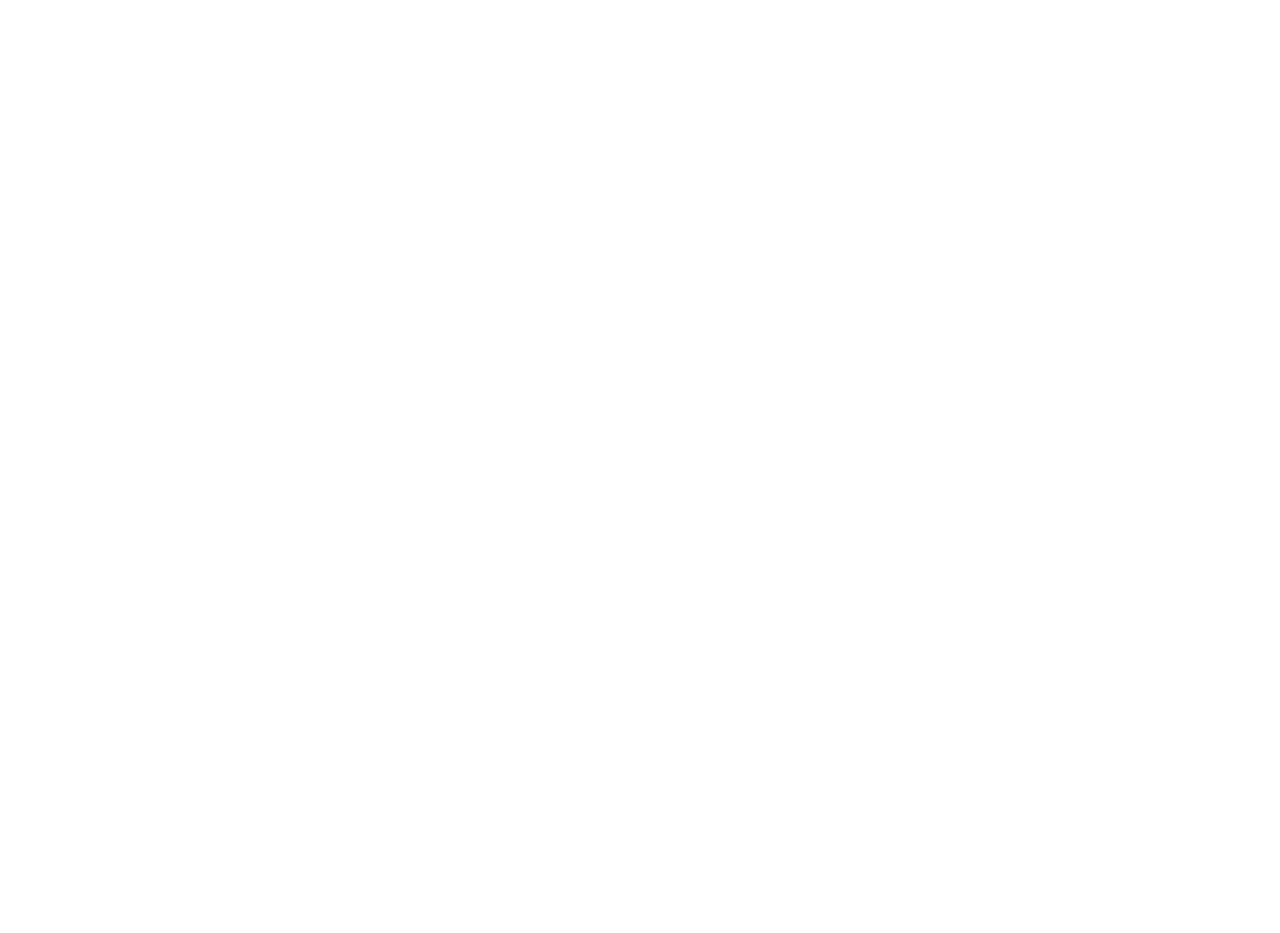
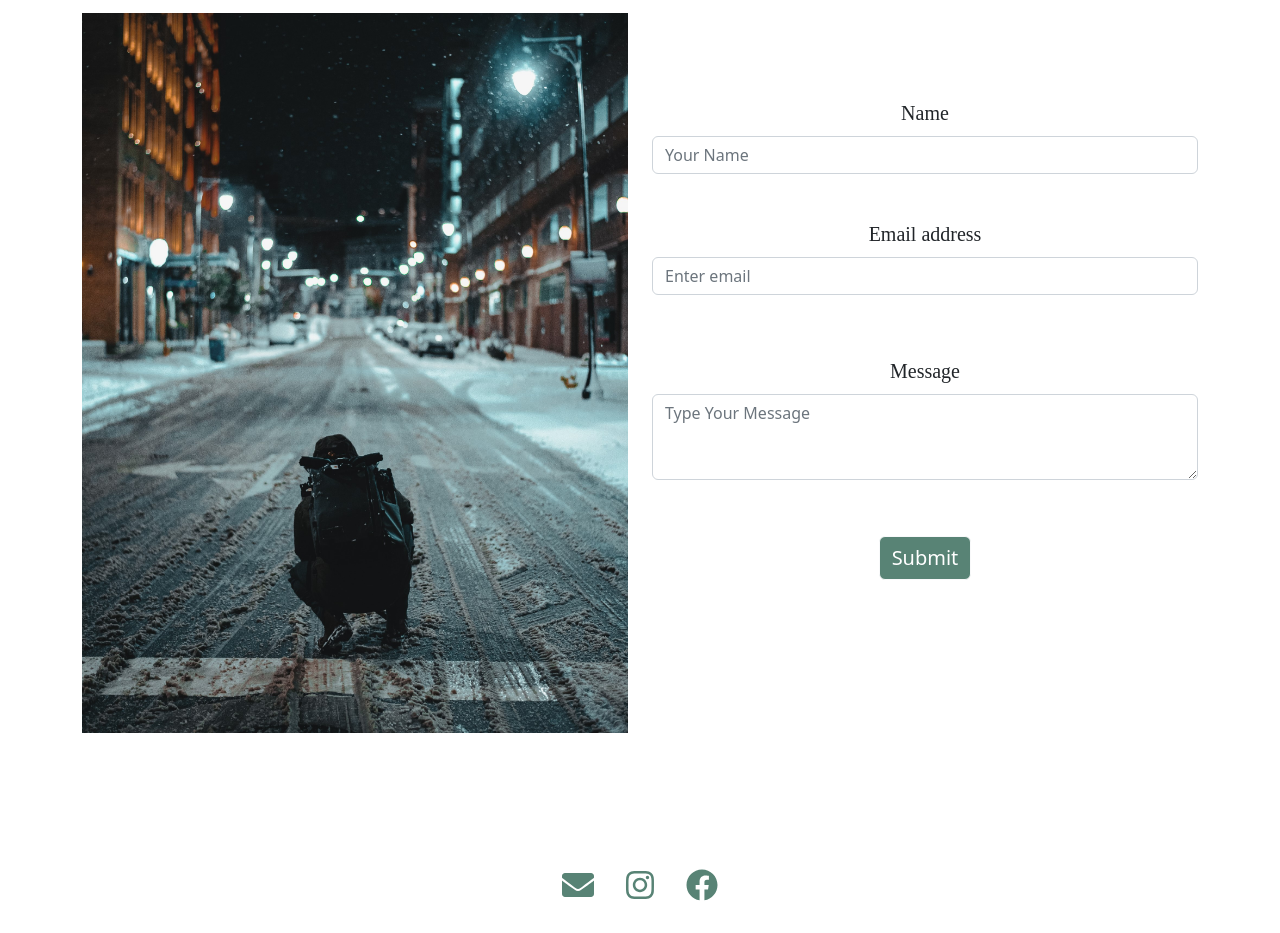
Before and after one commit to Laurencvengros/sandman-photos, a React (Create React App) app: page /contact in a window 1280 px wide. Before the commit this address had no page. Shown: the part 260-1193 px from the top of the page. Before the commit the page ends 800 px from the top, so only its background shows below. Built offline with nearby package versions, Linux system fonts and the light colour scheme; what webfontloader would draw is missing.

Commit message:
added contact page

```diff
--- a/package.json
+++ b/package.json
@@ -4,6 +4,7 @@
   "version": "0.1.0",
   "private": true,
   "dependencies": {
+    "@emailjs/browser": "^3.10.0",
     "@testing-library/jest-dom": "^5.16.5",
     "@testing-library/react": "^13.4.0",
     "@testing-library/user-event": "^13.5.0",
--- a/src/App.js
+++ b/src/App.js
@@ -7,6 +7,7 @@
 import About from './components/About';
 import Home from './components/Home';
 import Professional from './components/Professional';
+import Contact from './components/Contact'
 import Personal from './components/Personal'
 import CopperCoin from './Pages/copperCoin';
 import GrandRapids from './Pages/grandRapids'
@@ -21,6 +22,7 @@
           <Route path="/"  element={<Home/>}/>
           <Route path='/about' element={<About/>}/>
           <Route path='/professional' element={<Professional/>}/>
+          <Route path='/contact' element={<Contact/>}/>
           <Route path='/personal' element ={<Personal/>}/>
           <Route path='/CopperCoin' element={<CopperCoin/>}/>
           <Route path='/GrandRapids' element={<GrandRapids/>}/>
--- /dev/null
+++ b/src/Styles/Contact.css
@@ -0,0 +1,6 @@
+.button{
+    font-size: 20px;
+    background-color:rgb(88, 131, 117);
+    color:white;
+    margin-top: 40px
+}
--- a/src/Styles/Home.css
+++ b/src/Styles/Home.css
@@ -46,6 +46,14 @@
     margin-top: 350px;
 
 }
+
+.footerIcons{
+    display: block;
+    text-align: center;
+    line-height: 100px;
+    margin-top: 100px;
+
+}
 @media screen and (max-width:991px) {
     .margin{
         margin-top: 50px
--- a/src/components/About.js
+++ b/src/components/About.js
@@ -1,12 +1,15 @@
 import React from "react";
 import 'bootstrap/dist/css/bootstrap.min.css';
 import Navigation from '../components/Navigation'
+import Footer from '../components/Footer'
+import '../Styles/Home.css'
 
 function About(){
     return(
         <React.Fragment>
             <Navigation/>
             <div> hi</div>
+            <Footer/>
         </React.Fragment>
 
     )
--- /dev/null
+++ b/src/components/Contact.js
@@ -0,0 +1,130 @@
+import React, { useState, useRef } from 'react';
+import Navigation from '../components/Navigation'
+import Footer from '../components/Footer'
+import Form from 'react-bootstrap/Form';
+import Button from 'react-bootstrap/Button';
+import Card from 'react-bootstrap/Card';
+import Container from 'react-bootstrap/Container';
+import Row from 'react-bootstrap/Row';
+import Col from 'react-bootstrap/Col';
+import { EmailValidator } from '../utils/helper';
+import emailjs from '@emailjs/browser';
+import WebFont from 'webfontloader';
+import { IconContext } from "react-icons";
+import {  FaEnvelope, FaInstagram, FaFacebook } from "react-icons/fa";
+import contactPhoto from '../assets/SandmanPhotos_Street.jpg';
+import '../Styles/Contact.css'
+
+WebFont.load({
+    google: {
+      families: ['Sofia Sans Condensed']
+    }
+  });
+
+function Contact(){
+
+    const [formState, setFormState] = useState({email: '', name: '', message: ''});
+    const [contactMessage, setContactMessage]= useState('');
+
+    function handleForm(e) {
+        if (e.target.name === 'email'){
+            const validEmail = EmailValidator(e.target.value);
+            if(!validEmail){
+                setContactMessage('Please Enter A Valid Email');
+            }else{
+                setContactMessage('');
+            }
+        }else{
+            if(!e.target.value.length){
+                const name = e.target.name;
+                setContactMessage(`${name.charAt(0).toUpperCase()+ name.slice(1)} cannot be blank`)
+            }
+        }
+
+        if(!contactMessage){
+            setFormState({ ...formState, [e.target.name]: e.target.value})
+        }
+    }
+    const form = useRef();
+
+    function emailSender(e){
+        e.preventDefault();
+
+        emailjs.sendForm('service_yta3jrp', 'template_w8rd179', form.current, '05H9DAvQJMMh11o3g' )
+        .then((response) =>{
+            setContactMessage('Sent!');
+        }, (error) => {
+            setContactMessage('Error sending message, please contact me directly at L.Cvengros@icloud.com');
+        })
+    }
+
+
+    return(
+        <React.Fragment>
+            <Navigation/>
+            <div>
+                <h1 style={{marginTop: '50px', textAlign: 'center',fontFamily: 'Sofia Sans Condensed', fontSize: '60px'}}> Contact Me</h1>
+                <hr style={{height:'3px',color: 'rgb(88, 131, 117)',backgroundColor: 'rgb(88, 131, 117)',width: '60%',marginLeft: 'auto',marginRight: 'auto',}}/>
+            </div>
+            <Container>
+                <Row >
+                    <Col sm={12} md={6}>
+                        <img className='img-fluid  ' style={{marginTop: '40px', width: '35rem', height: '45rem'}} src={contactPhoto} alt='self portrait' />
+                    </Col>
+                    <Col sm={12} md={6} style={{marginTop: '80px'}}>
+
+                                <Form onSubmit={emailSender} ref={form}>
+                                    <Form.Group controlId="name">
+                                        <Form.Label style={{fontFamily:'Sofia Sans Condensed',  marginTop:'45px', fontSize:'20px'}}>Name</Form.Label>
+                                            <Form.Control
+                                                type="text"
+                                                placeholder="Your Name"
+                                                required name="name"
+                                                onBlur={handleForm}
+                                            />
+                                        </Form.Group>
+                                        <Form.Group className="mb-3" controlId="formBasicEmail">
+                                        <Form.Label style={{fontFamily:'Sofia Sans Condensed', marginTop:'45px',fontSize:'20px'}}>Email address</Form.Label>
+                                        <Form.Control
+                                            required name="email"
+                                        type="email"
+                                        placeholder="Enter email"
+                                        onBlur={handleForm}
+                                        />
+                                        <Form.Text className="text-muted"></Form.Text>
+                                    </Form.Group>
+                                    <Form.Group className="mb-3" controlId="message">
+                                        <Form.Label style={{fontFamily:'Sofia Sans Condensed',marginTop:'45px', fontSize:'20px', }}>Message</Form.Label>
+                                        <Form.Control
+                                            required name="message"
+                                            type="text"
+                                            placeholder="Type Your Message"
+                                            as="textarea"
+                                            rows={3}
+                                            onBlur={handleForm}
+                                        ></Form.Control>
+                                    </Form.Group>
+
+
+                                    {contactMessage && <p >{contactMessage}</p>}
+
+
+                                </Form>
+
+                        <Button className='button' variant="light" type="submit">Submit</Button>
+                    </Col>
+
+
+                </Row>
+                <Footer/>
+            </Container>
+
+      </React.Fragment>
+
+    )
+
+
+
+};
+
+export default Contact;
--- a/src/components/Footer.js
+++ b/src/components/Footer.js
@@ -2,26 +2,28 @@
 import {  FaEnvelope, FaInstagram, FaFacebook } from "react-icons/fa";
 import { IconContext } from "react-icons";
 import 'bootstrap/dist/css/bootstrap.min.css';
+import '../Styles/Home.css'
 
 
 function Footer() {
     return (
         <React.Fragment>
-        <IconContext.Provider value={{ color: 'black', size: '2em' }}>
+        <IconContext.Provider value={{ color: 'rgb(88, 131, 117)', size: '2em' }}>
         <footer className="footer" >
-            <div style={{display: 'block',textAlign: 'center',lineHeight: '100px',marginTop: '291px',}}>
-                <a style={{marginRight:"30px"}} href= 'mailto:l.cvengros@icloud.com'>
-                     <FaFacebook/>
-                </a>
+        <div className='footerIcons'>
+                                <a style={{marginRight:"30px"}} href= 'mailto:AlexSteinkamp22@gmail.com'>
+                                    <FaEnvelope/>
 
-                <a style={{marginRight:"30px"}}  href= 'https://github.com/Laurencvengros'>
-                     <FaInstagram/>
-                </a>
+                                </a>
 
-                <a href= 'https://www.linkedin.com/in/lauren-cvengros-a00957249/'>
-                <FaEnvelope/>
-                </a>
-            </div>
+                                <a style={{marginRight:"30px"}}  href= 'https://instagram.com/sandman.photos'>
+                                    <FaInstagram/>
+                                </a>
+
+                                <a href= 'https://www.facebook.com/profile.php?id=100089348201674'>
+                                <FaFacebook/>
+                                </a>
+                            </div>
 
 
     </footer>
--- a/src/components/Personal.js
+++ b/src/components/Personal.js
@@ -9,6 +9,8 @@
 import '../Styles/Work.css'
 import { Link } from 'react-router-dom';
 import WebFont from 'webfontloader';
+import Footer from '../components/Footer'
+import '../Styles/Home.css'
 
 WebFont.load({
    google: {
@@ -52,6 +54,7 @@
                 </Row>
 
             </Container>
+            <Footer/>
         </React.Fragment>
 
     )
--- a/src/components/Professional.js
+++ b/src/components/Professional.js
@@ -8,6 +8,8 @@
 import '../Styles/Work.css'
 import { Link } from 'react-router-dom';
 import WebFont from 'webfontloader';
+import Footer from '../components/Footer'
+import '../Styles/Home.css'
 
 WebFont.load({
    google: {
@@ -37,6 +39,7 @@
                 </Row>
 
             </Container>
+            <Footer/>
         </React.Fragment>
 
     )
--- /dev/null
+++ b/src/utils/helper.js
@@ -0,0 +1,4 @@
+export function EmailValidator(email) {
+    var re = /^(([^<>()[\]\\.,;:\s@"]+(\.[^<>()[\]\\.,;:\s@"]+)*)|(".+"))@((\[[0-9]{1,3}\.[0-9]{1,3}\.[0-9]{1,3}\.[0-9]{1,3}\])|(([a-zA-Z\-0-9]+\.)+[a-zA-Z]{2,}))$/;
+    return re.test(String(email).toLowerCase());
+}
```
Also changed, not shown: src/assets/SandmanPhotos_Street.jpg (added), 1 other file (tests, documents, lock files or other folders).
